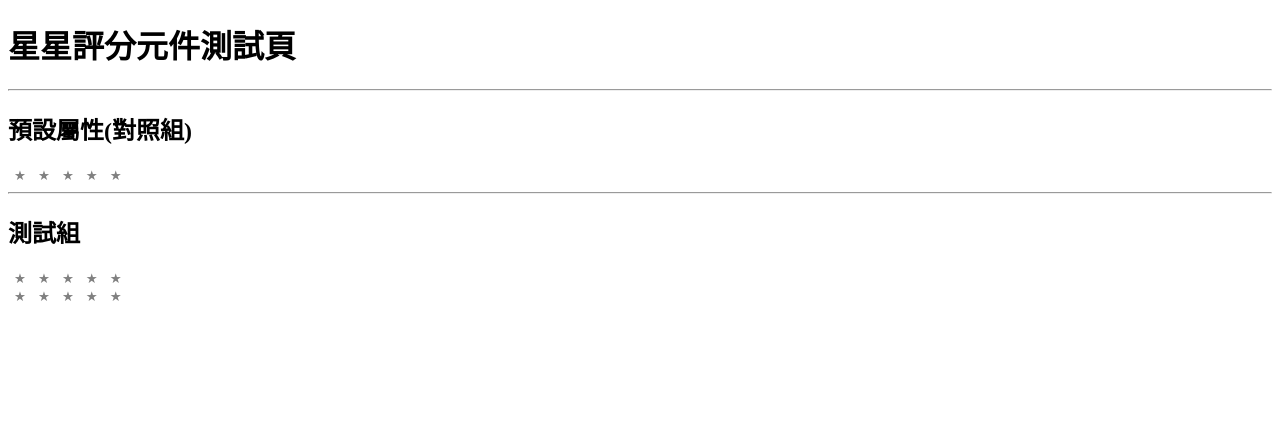
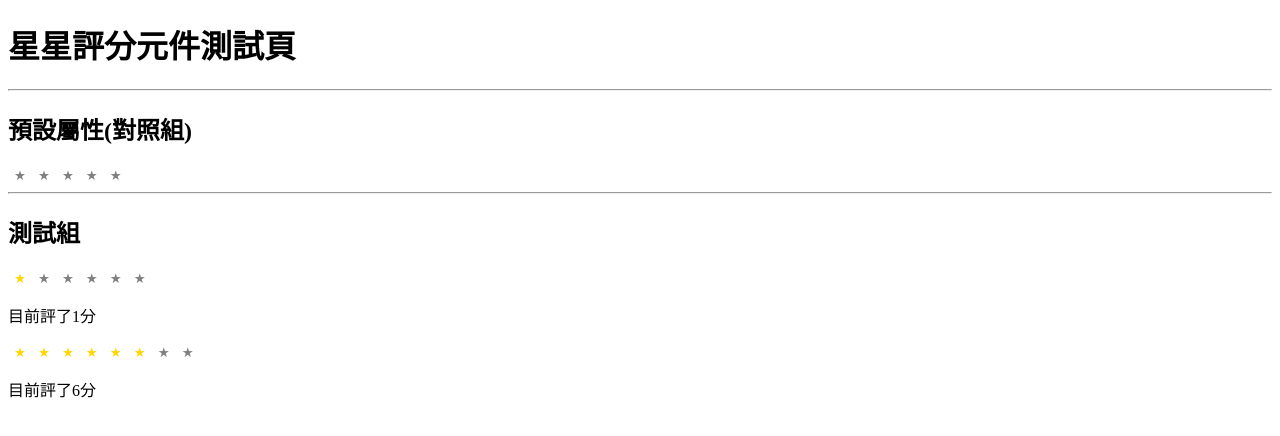
Before and after one commit to FrostAce52/next-base-main, a Next.js app: page /cs-1001/star-test in a window 1280 px wide. Shown: the top 436 px of the page. Built offline with nearby package versions, Linux system fonts and the light colour scheme.

Commit message:
reassemble-star

```diff
--- a/components/star/index.js
+++ b/components/star/index.js
@@ -2,9 +2,13 @@ import { useState } from 'react'
 // 導入.module.css檔案
 import styles from './star.module.css'
 
-export default function Star() {
+export default function Star({
+  initRating = 0, // 初始評分(一開始點亮幾個星星)
+  maxCount = 5, // 最多可評分數(幾個星星)
+  onRatingChange = () => {},
+}) {
   // 點按時的評分，一開始是0分代表沒有評分
-  const [rating, setRating] = useState(0)
+  const [rating, setRating] = useState(initRating)
 
   // 滑鼠游標懸停(hover)點按時的評分，一開始是0分代表沒有評分
   const [hoverRating, setHoverRating] = useState(0)
@@ -16,7 +20,7 @@ export default function Star() {
           這裡使用簡易建立5個陣列1...N的語法，可以參考:
           https://github.com/orgs/mfee-react/discussions/50
         */}
-        {Array(5)
+        {Array(maxCount)
           .fill(1)
           .map((v, i) => {
             // 每個星星按鈕的分數，相當於索引值+1
@@ -28,6 +32,8 @@ export default function Star() {
                 onClick={() => {
                   // 點按後設定分數
                   setRating(score)
+                  // 送分數回使用此元件的父母元件
+                  onRatingChange(score)
                 }}
                 onMouseEnter={() => {
                   setHoverRating(score)
--- a/pages/cs-1001/star-test.js
+++ b/pages/cs-1001/star-test.js
@@ -2,6 +2,8 @@ import React, { useState, useEffect } from 'react'
 import Star from '@/components/star'
 
 export default function StarTest(props) {
+  const [r1, setR1] = useState(1)
+  const [r2, setR2] = useState(6)
   return (
     <>
       <h1>星星評分元件測試頁</h1>
@@ -10,8 +12,10 @@ export default function StarTest(props) {
       <Star />
       <hr />
       <h2>測試組</h2>
-      <Star />
-      <Star />
+      <Star initRating={r1} maxCount={6} onRatingChange={setR1} />
+      <p>目前評了{r1}分</p>
+      <Star initRating={r2} maxCount={8} onRatingChange={setR2} />
+      <p>目前評了{r2}分</p>
     </>
   )
 }
```
